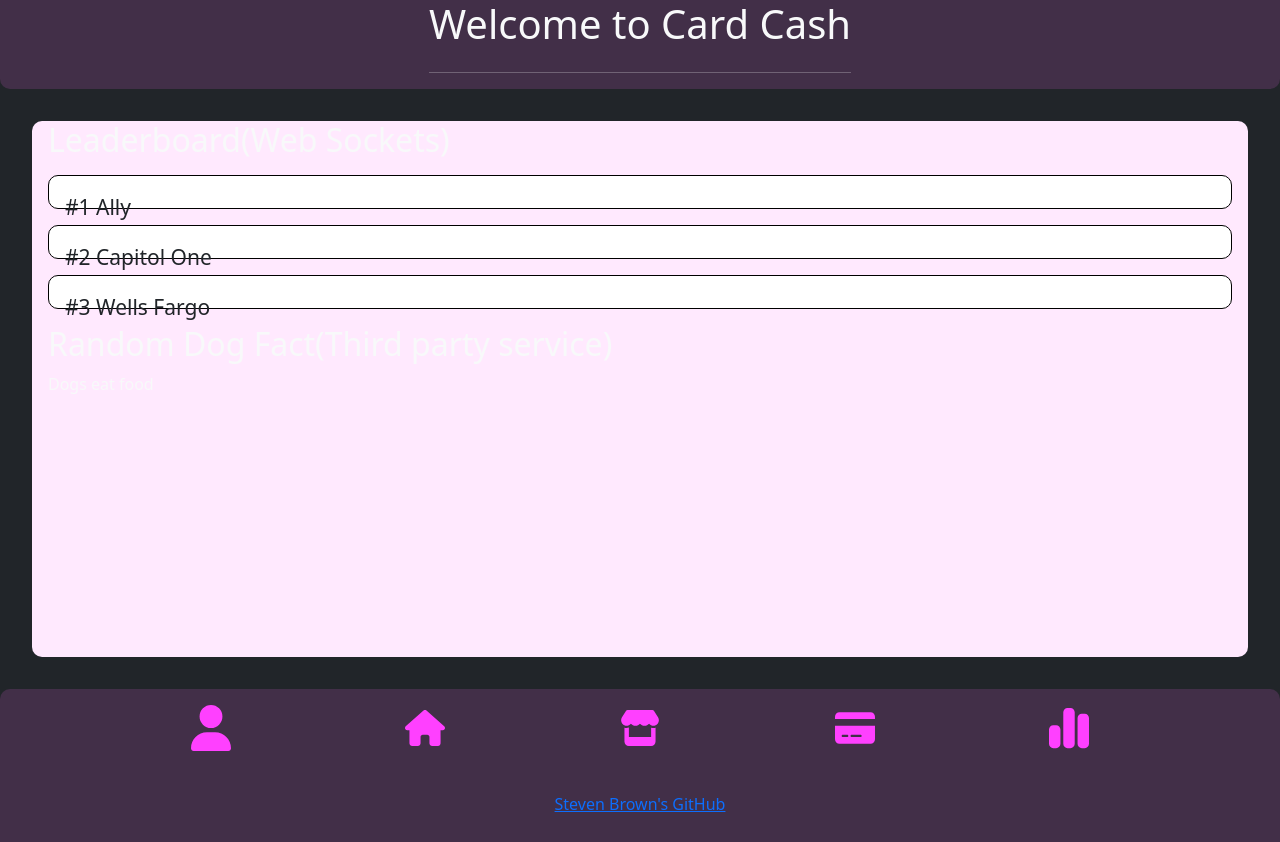
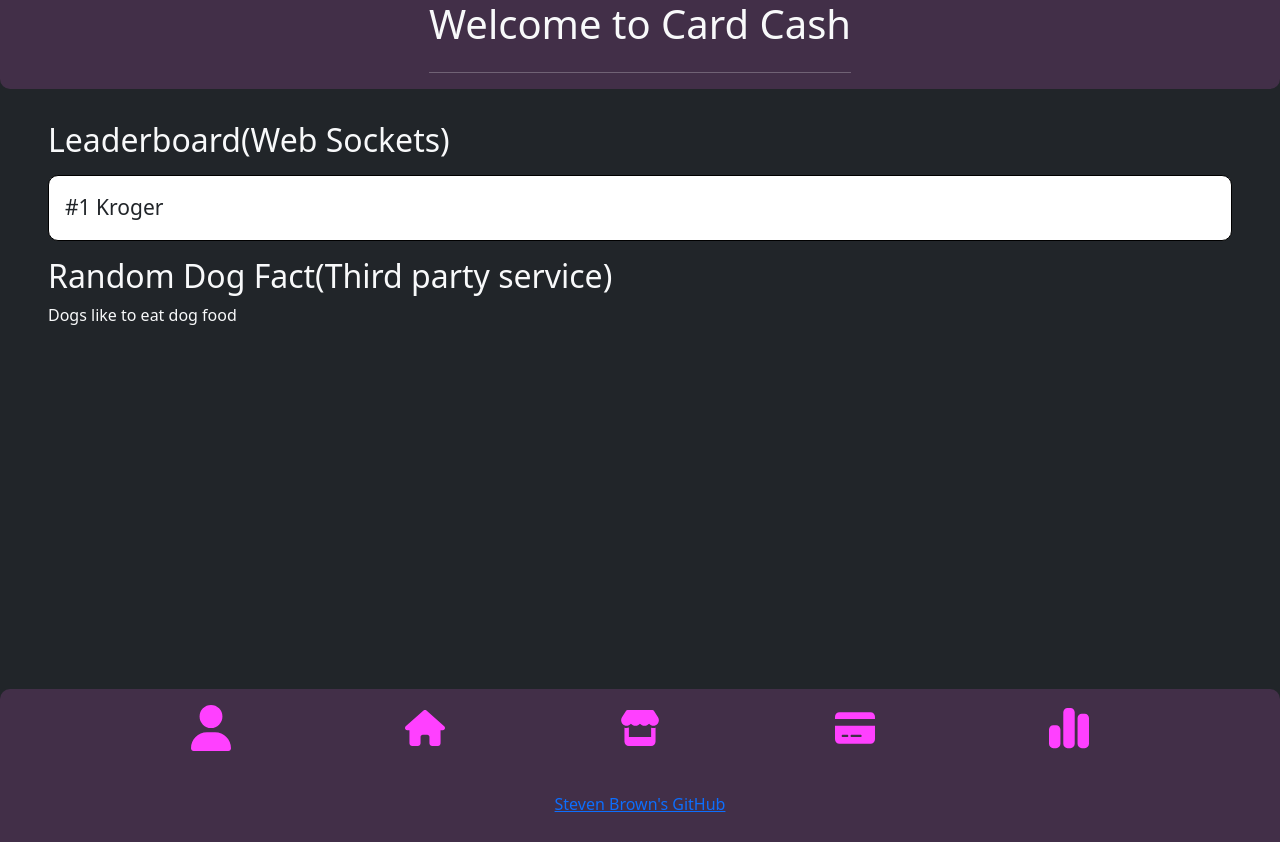
Before and after one commit to stevenjb5M/startup, a React (Vite) app: page /leaderboard in a window 1280 px wide. Built offline with nearby package versions, Linux system fonts and the light colour scheme.

Commit message:
finished it up

```diff
--- a/src/leaderboard/leaderboard.css
+++ b/src/leaderboard/leaderboard.css
@@ -1,5 +1,4 @@
 #leaderboard-div {
-    background-color: #ffe9fe;
     margin: 32px;
     border-radius: 10px;
 }
@@ -9,7 +8,6 @@
 }
 
 .card {
-    height: 25px;
     border: black 1px solid;
     border-radius: 10px;
     padding: 16px;
--- a/src/leaderboard/leaderboard.jsx
+++ b/src/leaderboard/leaderboard.jsx
@@ -1,26 +1,35 @@
-import React from 'react';
+import React, { useEffect, useState } from 'react';
 import "./leaderboard.css";
 import "../main.css";
 
+const stores = ['Walmart', 'Target', 'Best Buy', 'Costco', 'Amazon', 'Home Depot', 'Lowe\'s', 'Kroger', 'Walgreens', 'CVS'];
+
+function getRandomStore() {
+  return stores[Math.floor(Math.random() * stores.length)];
+}
 
 export function Leaderboard() {
+  const [randomStore, setRandomStore] = useState(getRandomStore());
+
+  useEffect(() => {
+    const interval = setInterval(() => {
+      setRandomStore(getRandomStore());
+    }, 5000);
+
+    return () => clearInterval(interval);
+  }, []);
+
   return (
     <main>
-
       <div id="leaderboard-div">
         <h2 id="leaderboard-title">Leaderboard(Web Sockets)</h2>
         <ul id="leader-list">
-          <li className="card">#1 Ally</li>
-          <li className="card">#2 Capitol One</li>
-          <li className="card">#3 Wells Fargo</li>
-         </ul>
+          <li className="card">#1 {randomStore}</li>
+        </ul>
 
-         <h2 id="dog-title">Random Dog Fact(Third party service)</h2>
-         <p id="dog-p">Dogs eat food</p>
+        <h2 id="dog-title">Random Dog Fact(Third party service)</h2>
+        <p id="dog-p">Dogs like to eat dog food</p>
       </div>
-
-
-      </main>
-
+    </main>
   );
 }
```
Also changed, not shown: 2 other files (tests, documents, lock files or other folders).
